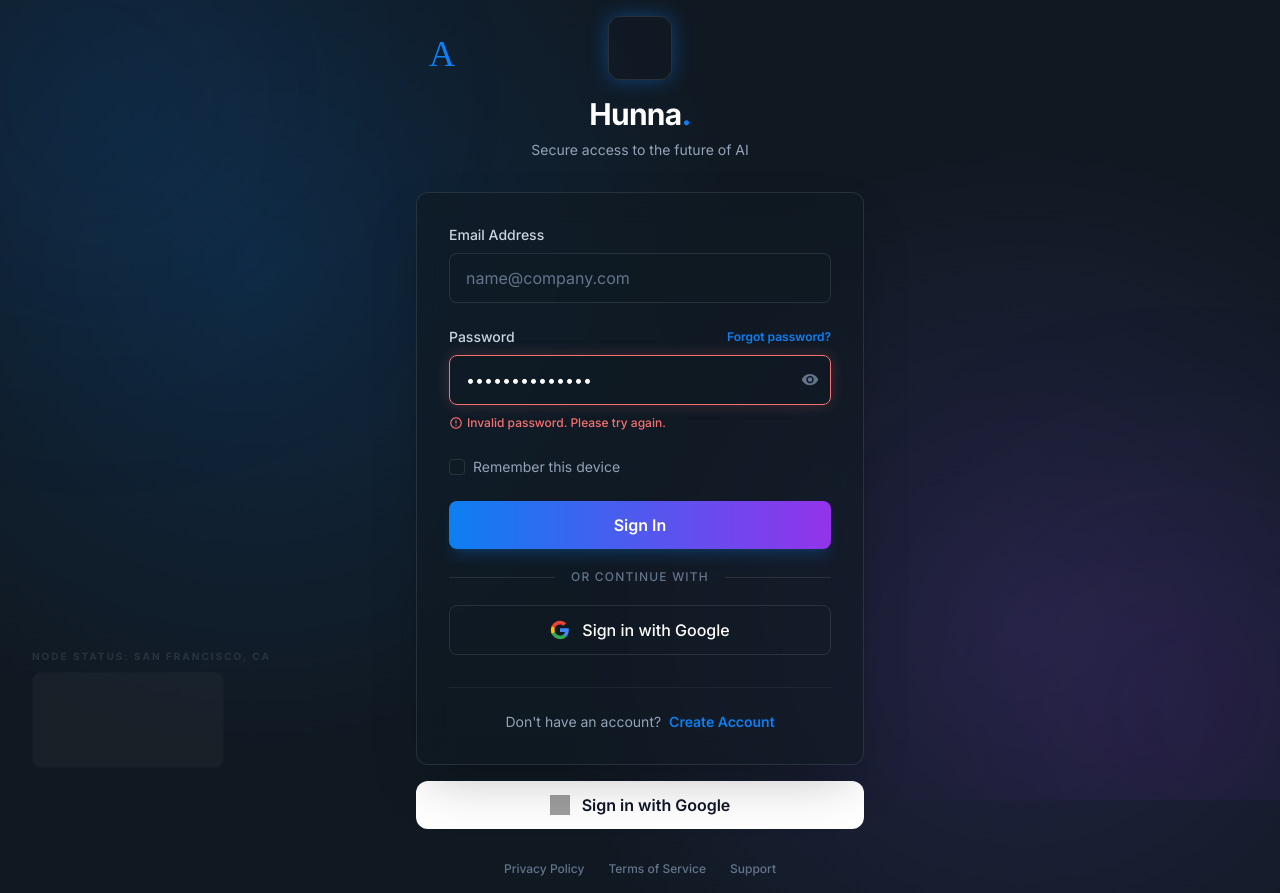
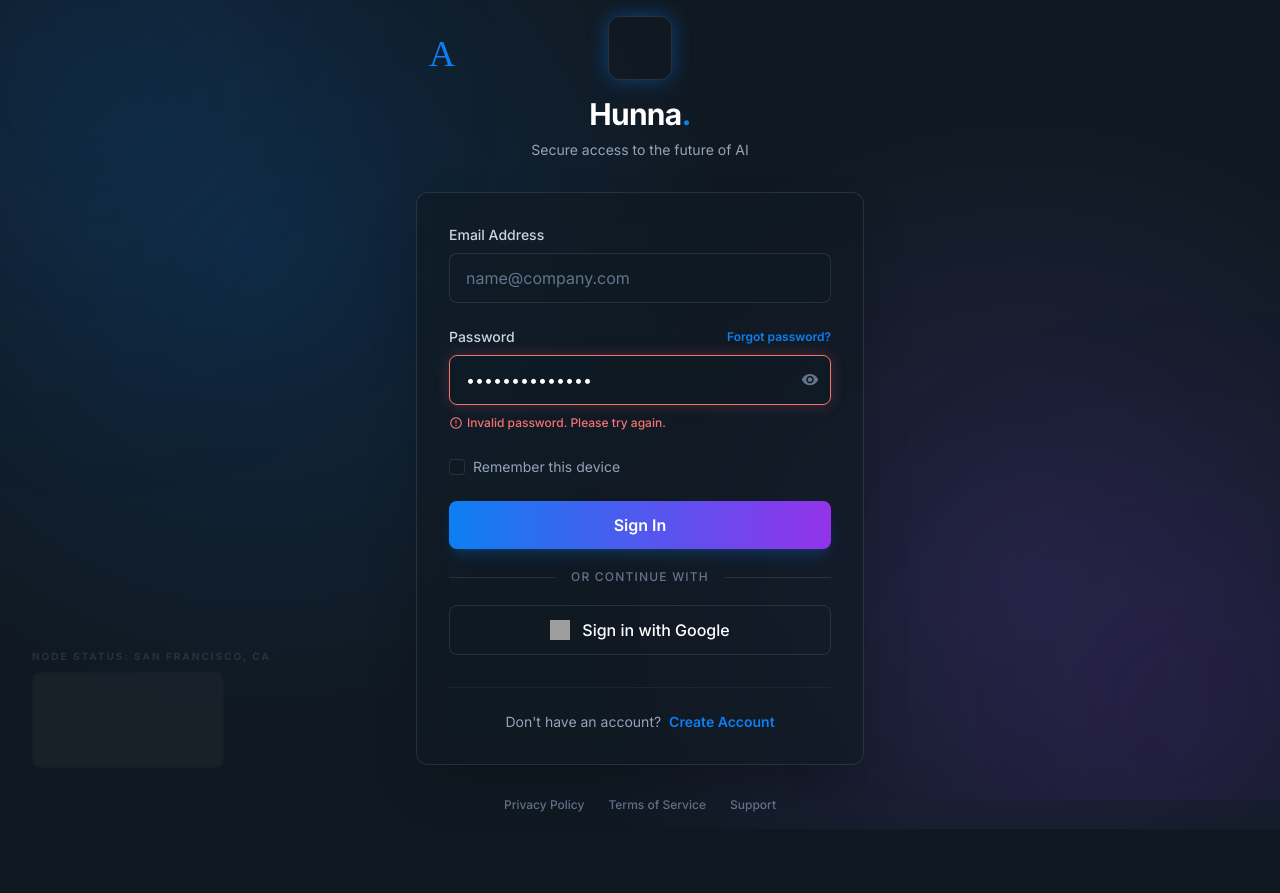
Before and after one commit to Ajay127955/hunna-ai, a plain HTML site: page UI/login.html in a window 1280 px wide. After the commit the page ends 829 px from the top, so only its background shows below. Drawn offline with nearby package versions, Linux system fonts and the light colour scheme; grey boxes are pictures that could not be loaded.

Commit message:
Update from Hunna AI Agent

```diff
--- a/UI/login.html
+++ b/UI/login.html
@@ -137,23 +137,10 @@
               with</span>
             <div class="flex-grow border-t border-white/10"></div>
           </div>
-          <button
+          <button onclick="window.location.href='http://localhost:5000/auth/google'"
             class="w-full py-3 px-4 bg-transparent border border-white/10 hover:bg-white/5 text-white font-medium rounded-lg flex items-center justify-center gap-3 transition-all"
             type="button">
-            <svg class="w-5 h-5" viewbox="0 0 24 24">
-              <path
-                d="M22.56 12.25c0-.78-.07-1.53-.2-2.25H12v4.26h5.92c-.26 1.37-1.04 2.53-2.21 3.31v2.77h3.57c2.08-1.92 3.28-4.74 3.28-8.09z"
-                fill="#4285F4"></path>
-              <path
-                d="M12 23c2.97 0 5.46-.98 7.28-2.66l-3.57-2.77c-.98.66-2.23 1.06-3.71 1.06-2.86 0-5.29-1.93-6.16-4.53H2.18v2.84C3.99 20.53 7.7 23 12 23z"
-                fill="#34A853"></path>
-              <path
-                d="M5.84 14.09c-.22-.66-.35-1.36-.35-2.09s.13-1.43.35-2.09V7.07H2.18C1.43 8.55 1 10.22 1 12s.43 3.45 1.18 4.93l3.66-2.84z"
-                fill="#FBBC05"></path>
-              <path
-                d="M12 5.38c1.62 0 3.06.56 4.21 1.66l3.15-3.15C17.45 2.09 14.97 1 12 1 7.7 1 3.99 3.47 2.18 7.07l3.66 2.84c.87-2.6 3.3-4.53 6.16-4.53z"
-                fill="#EA4335"></path>
-            </svg>
+            <img src="https://www.svgrepo.com/show/475656/google-color.svg" class="w-5 h-5" alt="Google">
             Sign in with Google
           </button>
         </div>
@@ -167,11 +154,6 @@
         </p>
       </div>
     </div>
-    <button onclick="window.location.href='http://localhost:5000/auth/google'"
-      class="w-full flex items-center justify-center gap-3 bg-white text-slate-900 font-semibold py-3 rounded-xl hover:bg-slate-100 transition-all mb-4 mt-4">
-      <img src="https://www.svgrepo.com/show/475656/google-color.svg" class="w-5 h-5" alt="Google">
-      Sign in with Google
-    </button>
     <!-- Additional Links -->
     <div class="mt-8 flex justify-center space-x-6 text-xs text-slate-500 font-medium">
       <a class="hover:text-slate-300 transition-colors" href="#">Privacy Policy</a>
```
